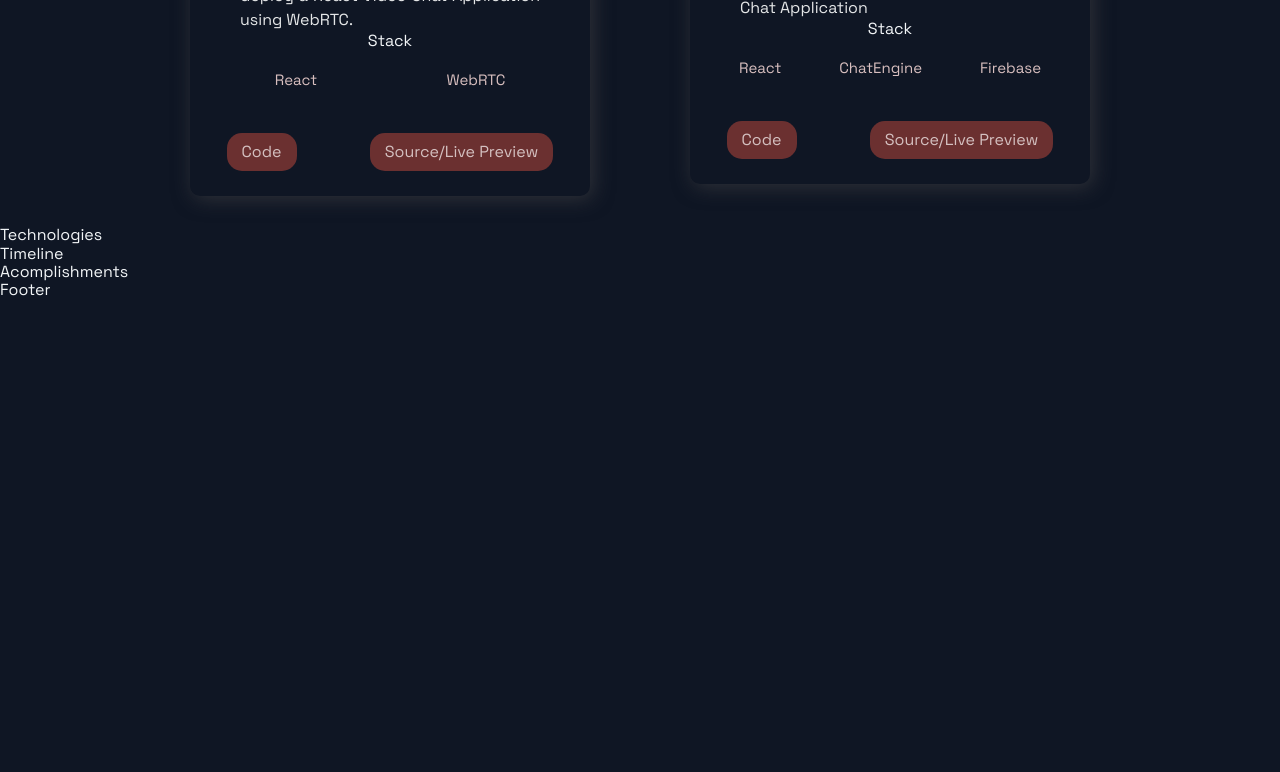
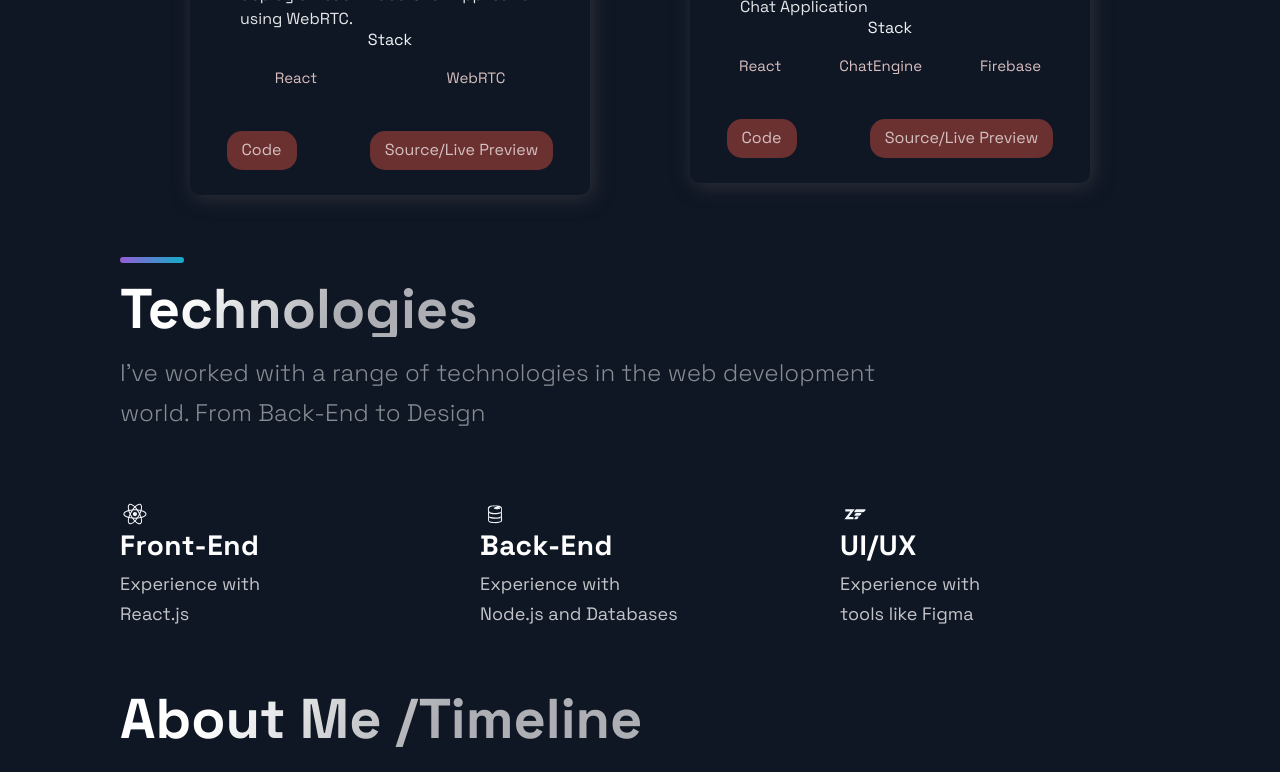
Before and after one commit to YugenFox/portfolio_website, a Next.js app: page / in a window 1280 px wide. Shown: the part 2000-2772 px from the top of the page. Before the commit the page ends 2300 px from the top, so only its background shows below. Built offline with nearby package versions, Linux system fonts and the light colour scheme.

Commit message:
Timeline complete, next Accomplishments
9:33:58

```diff
--- a/src/components/Hero/Hero.js
+++ b/src/components/Hero/Hero.js
@@ -14,7 +14,8 @@
       <SectionTitle main center>
       {/* Welcome To <br />
         My Personal Portfolio */}
-        Hi, I'm Kaleb your next software engineer. (add 3 flags)
+        Hi, I'm Kaleb Day
+        {/* Hi, I'm Kaleb your next software engineer. (add 3 flags) Some words cut off on tablet size 700-800px ish */}
       </SectionTitle>
       <SectionText>Multicultural Software Engineer who loves working with unique people to make exceptional products.</SectionText>
       <Button onClick={() => window.location = 'https://google.com/should prob make this jump to my projects part of page'}>Learn More - (fix link)</Button>
--- a/src/components/Technologies/Technologies.js
+++ b/src/components/Technologies/Technologies.js
@@ -1,12 +1,60 @@
-import React from 'react';
-import { DiFirebase, DiReact, DiZend } from 'react-icons/di';
-import { Section, SectionDivider, SectionText, SectionTitle } from '../../styles/GlobalComponents';
-import { List, ListContainer, ListItem, ListParagraph, ListTitle } from './TechnologiesStyles';
+import React from "react";
+import { DiFirebase, DiReact, DiZend } from "react-icons/di";
+import {
+  Section,
+  SectionDivider,
+  SectionText,
+  SectionTitle,
+} from "../../styles/GlobalComponents";
+import {
+  List,
+  ListContainer,
+  ListItem,
+  ListParagraph,
+  ListTitle,
+} from "./TechnologiesStyles";
 
-const Technologies = () =>  (
-  <div>
-    Technologies
-  </div>
+const Technologies = () => (
+  <Section id="tech">
+    <SectionDivider />
+    <br />
+    <SectionTitle>Technologies</SectionTitle>
+    <SectionText>
+      I've worked with a range of technologies in the web development world.
+      From Back-End to Design
+    </SectionText>
+    <List>
+      <ListItem>
+        <DiReact size="3rem" />
+        <ListContainer>
+          <ListTitle>Front-End</ListTitle>
+          <ListParagraph>
+            Experience with <br />
+            React.js
+          </ListParagraph>
+        </ListContainer>
+      </ListItem>
+      <ListItem>
+        <DiFirebase size="3rem" />
+        <ListContainer>
+          <ListTitle>Back-End</ListTitle>
+          <ListParagraph>
+            Experience with <br />
+            Node.js and Databases
+          </ListParagraph>
+        </ListContainer>
+      </ListItem><ListItem>
+        <DiZend size="3rem" />
+        <ListContainer>
+          <ListTitle>UI/UX</ListTitle>
+          <ListParagraph>
+            Experience with <br />
+            tools like Figma
+          </ListParagraph>
+        </ListContainer>
+      </ListItem>
+    </List>
+  </Section>
 );
 
 export default Technologies;
--- a/src/components/TimeLine/TimeLine.js
+++ b/src/components/TimeLine/TimeLine.js
@@ -1,51 +1,141 @@
-import React, { useState, useRef, useEffect } from 'react';
+import React, { useState, useRef, useEffect } from "react";
 
-import { CarouselButton, CarouselButtonDot, CarouselButtons, CarouselContainer, CarouselItem, CarouselItemImg, CarouselItemText, CarouselItemTitle, CarouselMobileScrollNode } from './TimeLineStyles';
-import { Section, SectionDivider, SectionText, SectionTitle } from '../../styles/GlobalComponents';
-import { TimeLineData } from '../../constants/constants';
+import {
+  CarouselButton,
+  CarouselButtonDot,
+  CarouselButtons,
+  CarouselContainer,
+  CarouselItem,
+  CarouselItemImg,
+  CarouselItemText,
+  CarouselItemTitle,
+  CarouselMobileScrollNode,
+} from "./TimeLineStyles";
+import {
+  Section,
+  SectionDivider,
+  SectionText,
+  SectionTitle,
+} from "../../styles/GlobalComponents";
+import { TimeLineData } from "../../constants/constants";
 
 const TOTAL_CAROUSEL_COUNT = TimeLineData.length;
 
 const Timeline = () => {
-  // const [activeItem, setActiveItem] = useState(0);
-  // const carouselRef = useRef();
+  const [activeItem, setActiveItem] = useState(0);
+  const carouselRef = useRef();
 
-  // const scroll = (node, left) => {
-  //   return node.scrollTo({ left, behavior: 'smooth' });
-  // }
+  const scroll = (node, left) => {
+    return node.scrollTo({ left, behavior: 'smooth' });
+  }
 
-  // const handleClick = (e, i) => {
-  //   e.preventDefault();
+  const handleClick = (e, i) => {
+    e.preventDefault();
 
-  //   if (carouselRef.current) {
-  //     const scrollLeft = Math.floor(carouselRef.current.scrollWidth * 0.7 * (i / TimeLineData.length));
+    if (carouselRef.current) {
+      const scrollLeft = Math.floor(
+        carouselRef.current.scrollWidth * 0.7 * (i / TimeLineData.length)
+      );
 
-  //     scroll(carouselRef.current, scrollLeft);
-  //   }
-  // }
+      scroll(carouselRef.current, scrollLeft);
+    }
+  };
 
-  // const handleScroll = () => {
-  //   if (carouselRef.current) {
-  //     const index = Math.round((carouselRef.current.scrollLeft / (carouselRef.current.scrollWidth * 0.7)) * TimeLineData.length);
+  const handleScroll = () => {
+    if (carouselRef.current) {
+      const index = Math.round((carouselRef.current.scrollLeft / (carouselRef.current.scrollWidth * 0.7)) * TimeLineData.length);
 
-  //     setActiveItem(index);
-  //   }
-  // }
+      setActiveItem(index);
+    }
+  }
 
   // // snap back to beginning of scroll when window is resized
   // // avoids a bug where content is covered up if coming from smaller screen
-  // useEffect(() => {
-  //   const handleResize = () => {
-  //     scroll(carouselRef.current, 0);
-  //   }
+  useEffect(() => {
+    const handleResize = () => {
+      scroll(carouselRef.current, 0);
+    }
 
-  //   window.addEventListener('resize', handleResize);
-  // }, []);
+    window.addEventListener('resize', handleResize);
+  }, []);
 
   return (
-    <div>
-      Timeline
-    </div>
+    <Section id="about">
+      <SectionTitle>About Me /Timeline</SectionTitle>
+      <SectionText>
+        How I started learning something, milestones, etc
+      </SectionText>
+      <CarouselContainer ref={carouselRef} onScroll={handleScroll}>
+        <>
+          {TimeLineData.map((item, index) => (
+            <CarouselMobileScrollNode
+              key={index}
+              final={index === TOTAL_CAROUSEL_COUNT - 1}
+            >
+              <CarouselItem
+                index={index}
+                id={`carousel__item-${index}`}
+                active={activeItem}
+                onClick={(e) => handleClick(e, index)}
+              >
+                <CarouselItemTitle>
+                  {item.year}
+                  <CarouselItemImg
+                    width="208"
+                    height="6"
+                    viewBox="0 0 208 6"
+                    fill="none"
+                    xmlns="http://www.w3.org/2000/svg"
+                  >
+                    <path
+                      fill-rule="evenodd"
+                      clip-rule="evenodd"
+                      d="M2.5 5.5C3.88071 5.5 5 4.38071 5 3V3.5L208 3.50002V2.50002L5 2.5V3C5 1.61929 3.88071 0.5 2.5 0.5C1.11929 0.5 0 1.61929 0 3C0 4.38071 1.11929 5.5 2.5 5.5Z"
+                      fill="url(#paint0_linear)"
+                      fill-opacity="0.33"
+                    />
+                    <defs>
+                      <linearGradient
+                        id="paint0_linear"
+                        x1="-4.30412e-10"
+                        y1="0.5"
+                        x2="208"
+                        y2="0.500295"
+                        gradientUnits="userSpaceOnUse"
+                      >
+                        <stop stop-color="white" />
+                        <stop
+                          offset="0.79478"
+                          stop-color="white"
+                          stop-opacity="0"
+                        />
+                      </linearGradient>
+                    </defs>
+                  </CarouselItemImg>
+                </CarouselItemTitle>
+                <CarouselItemText>
+                  {item.text}
+                </CarouselItemText>
+              </CarouselItem>
+            </CarouselMobileScrollNode>
+          ))}
+        </>
+      </CarouselContainer>
+      <CarouselButtons>
+        {TimeLineData.map((item, index) => (
+          <CarouselButton
+            key={index}
+            index={index}
+            active={activeItem}
+            onClick={(e) => handleClick(e, index)}
+            type="button"
+          >
+            <CarouselButtonDot active = {activeItem}/>
+          </CarouselButton>
+        ))}
+      </CarouselButtons>
+      <SectionDivider />
+    </Section>
   );
 };
 
```
